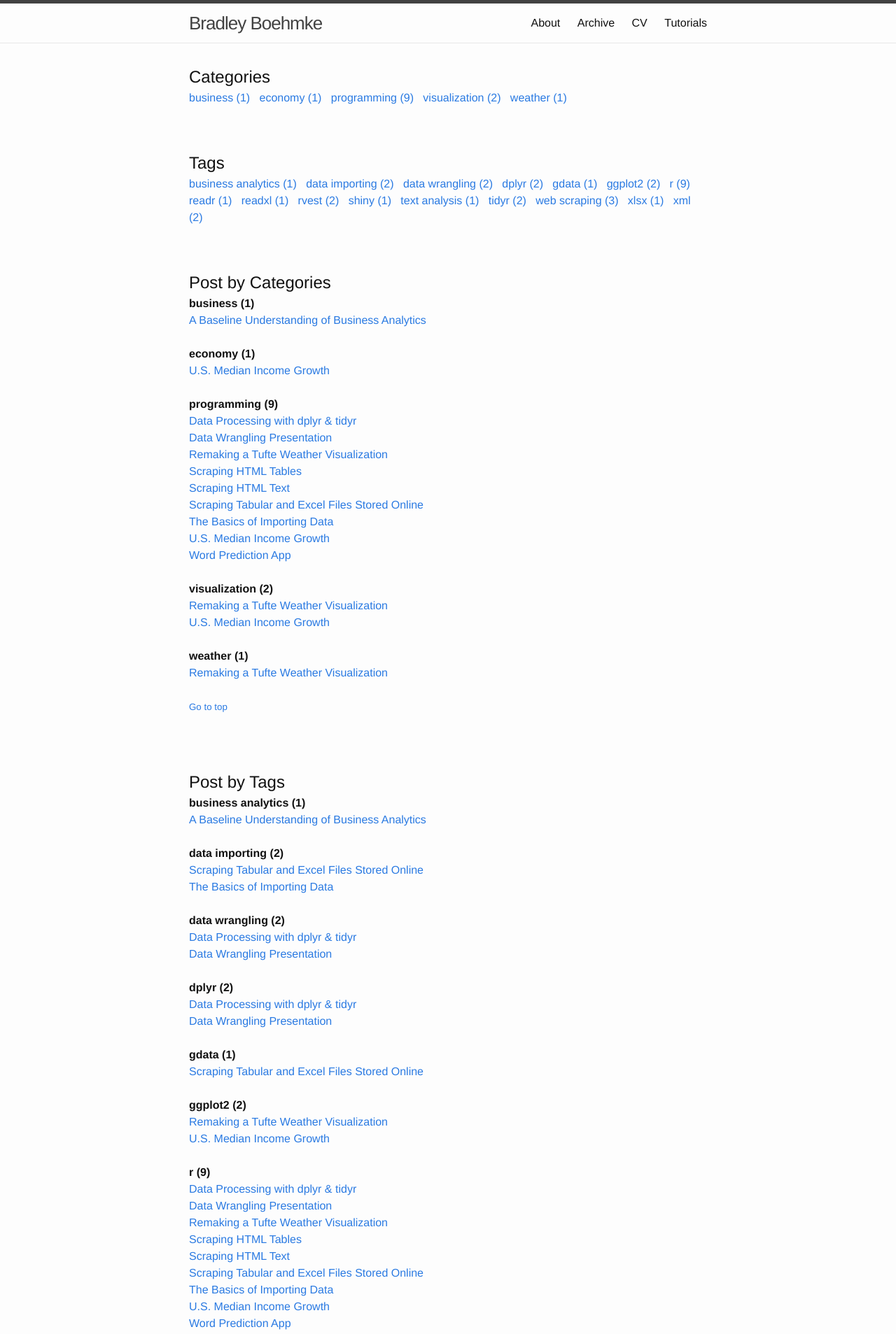
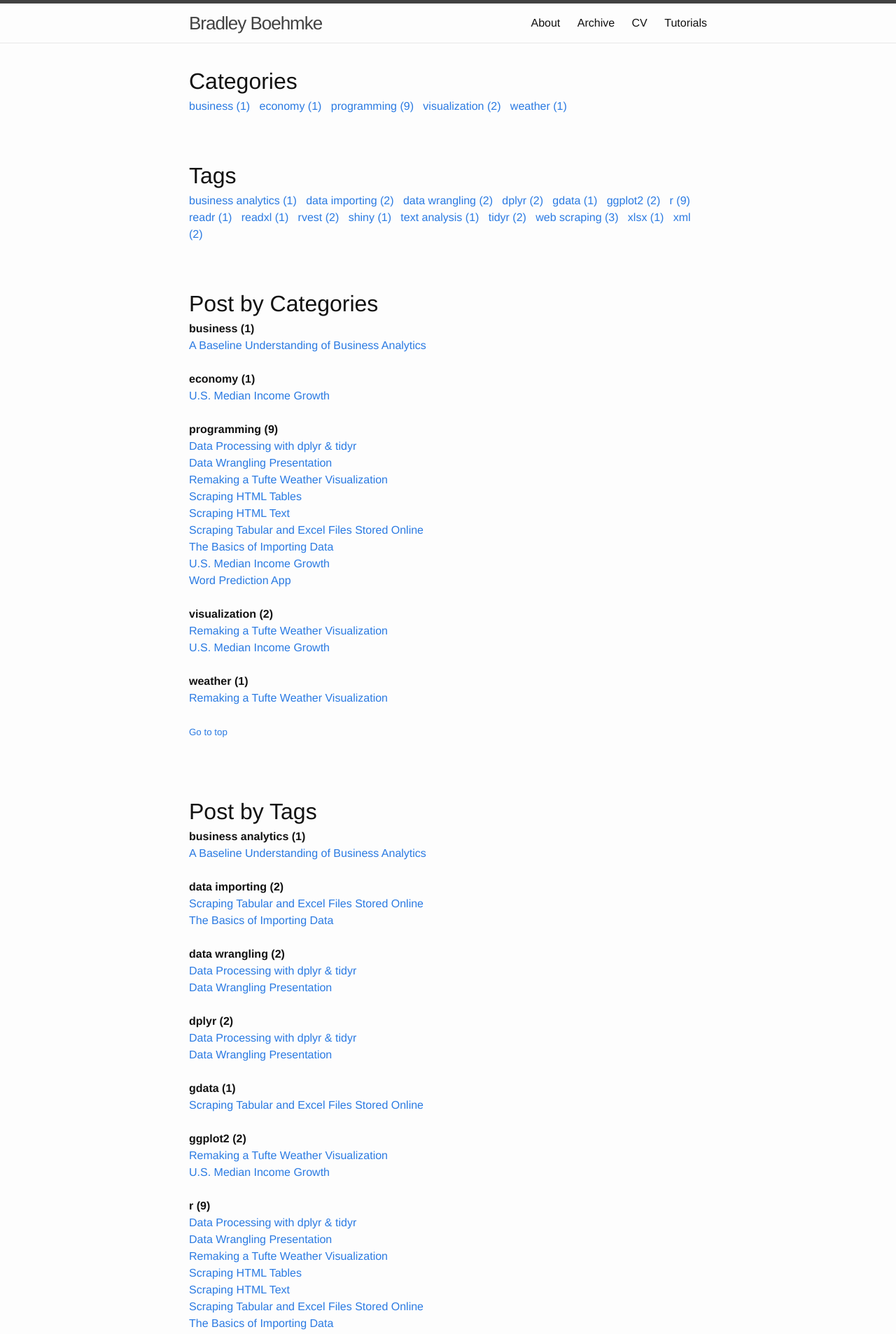
Before and after one commit to bradleyboehmke/bradleyboehmke, a Jekyll site: the page built from archivebycategory.md, in a window 1280 px wide. Shown: the top 1907 px of the page at 70% size. Built offline with Jekyll 4.4.1, drawn with Linux system fonts in a browser that asks for light colours.

Commit message:
Update archivebycategory.md

```diff
--- a/archivebycategory.md
+++ b/archivebycategory.md
@@ -5,7 +5,7 @@ permalink: /categoryview/
 sitemap: false
 ---
 
-<font size="5">Categories</font>
+<font size="6">Categories</font>
 <div>
     {% assign categories = site.categories | sort %}
     {% for category in categories %}
@@ -21,7 +21,7 @@ sitemap: false
 <br>
 <br>
 
-<font size="5">Tags</font>
+<font size="6">Tags</font>
 <div>
     {% assign tags = site.tags | sort %}
     {% for tag in tags %}
@@ -38,7 +38,7 @@ sitemap: false
 <br>
 
 
-<font size="5">Post by Categories</font>
+<font size="6">Post by Categories</font>
 <div id="category-index">
     {% for category in categories %}
         <a name="{{ category[0] }}"></a><strong>{{ category[0] | replace:'-', ' ' }} ({{ category | last | size }}) </strong>
@@ -60,7 +60,7 @@ sitemap: false
 <br>
 
 
-<font size="5">Post by Tags</font>
+<font size="6">Post by Tags</font>
 <div id="tag-index">
     {% for tag in tags %}
         <a name="{{ tag[0] }}"></a><strong>{{ tag[0] | replace:'-', ' ' }} ({{ tag | last | size }}) </strong>
```
